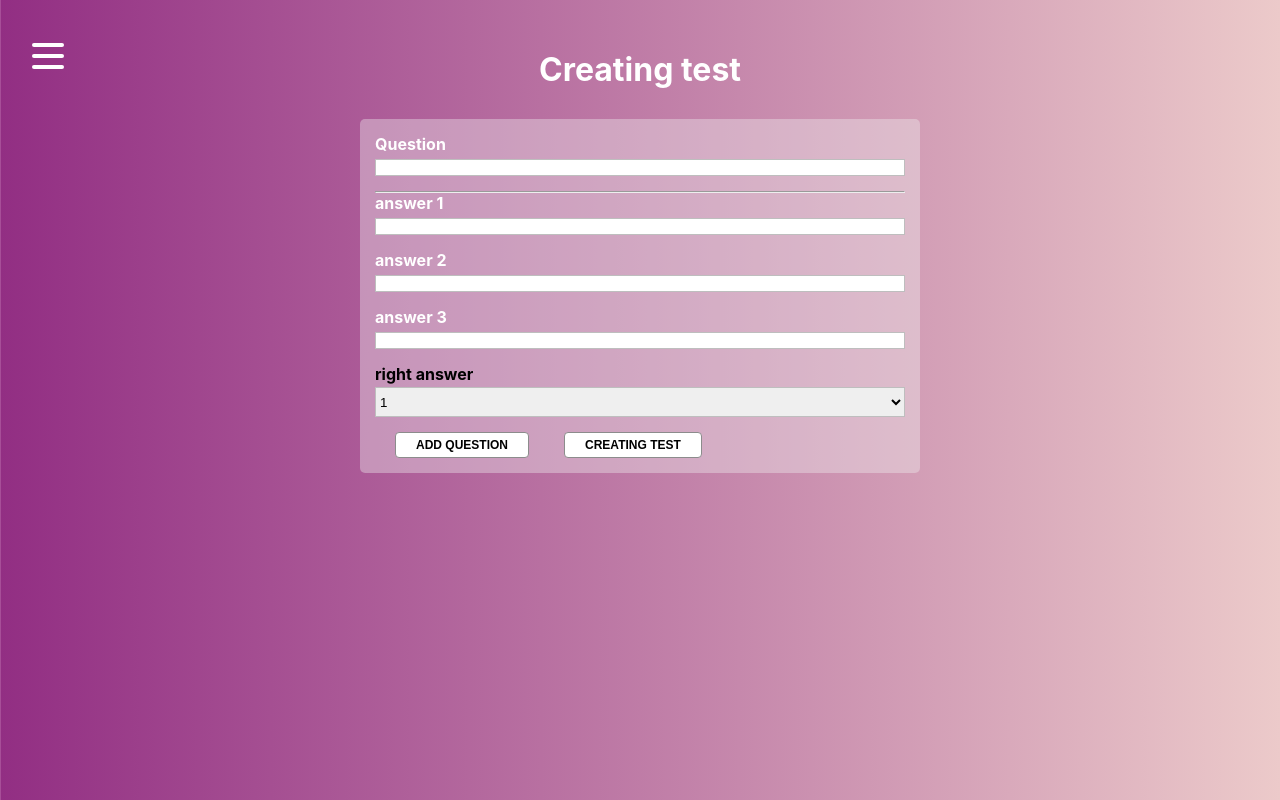
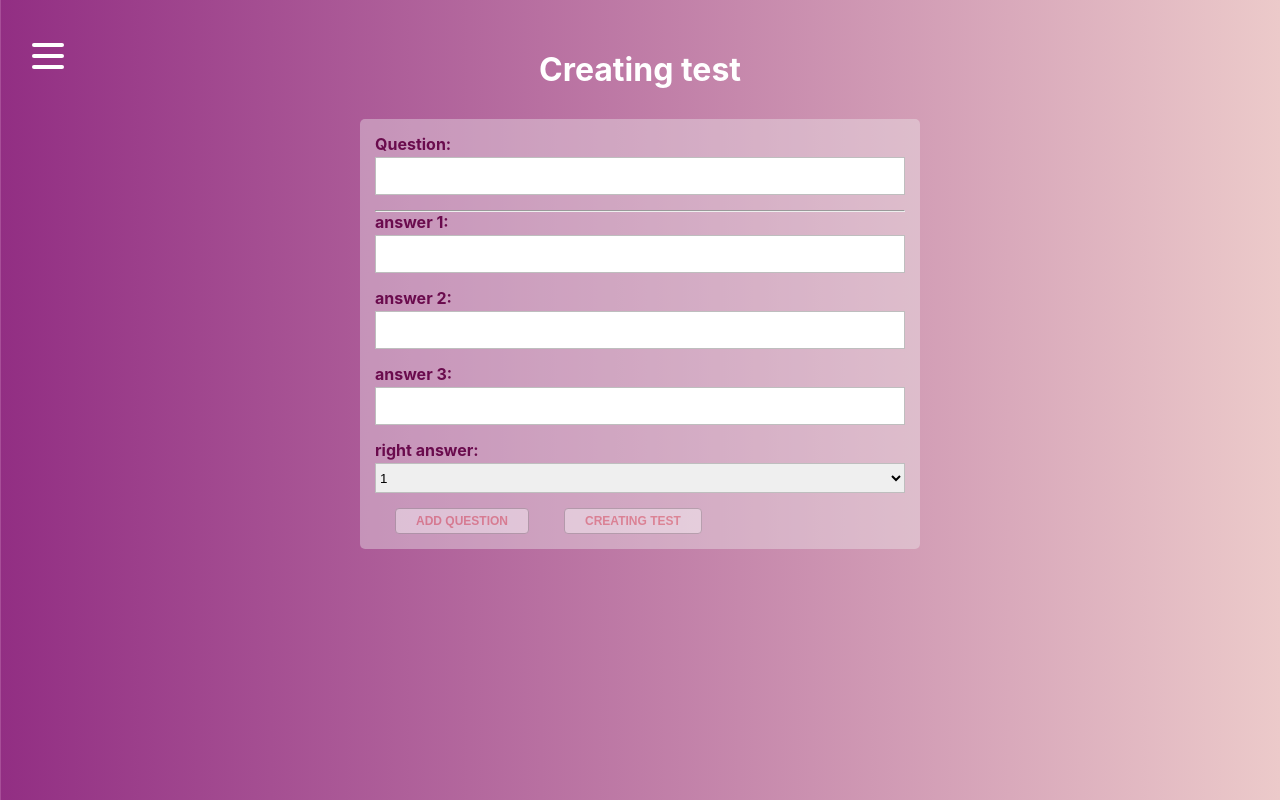
Before and after one commit to ElenaYakubovskaya/tests_EngIT, a React app: page /creating in a window 1280 px wide. Built offline with nearby package versions, Linux system fonts and the light colour scheme.

Commit message:
changed component button, added change in component creatingtest

```diff
--- a/src/components/UI/Button.jsx
+++ b/src/components/UI/Button.jsx
@@ -13,8 +13,6 @@
   text-transform: uppercase;
   font-weight: bold;
   font-size: 12px;
-  background-color: ${(props) =>
-    props.bg === '#a11e75' ? '#a11e75' : 'white'};
 
   &:hover {
     box-shadow: inset 1px 2px 5px rgba(0, 0, 0, 0.3);
@@ -25,10 +23,21 @@
   &:active {
     box-shadow: inset 4px 4px 2px rgba(0, 0, 0, 0.3);
   }
+
+  &:disabled {
+    color: #ea4b53;
+    background: #fff;
+    cursor: not-allowed;
+    opacity: 0.4;
+  }
 `;
 
 const Button = (props) => {
-  return <StyleButton onClick={props.onClick}>{props.children}</StyleButton>;
+  return (
+    <StyleButton disabled={props.disabled} onClick={props.onClick}>
+      {props.children}
+    </StyleButton>
+  );
 };
 
 export default Button;
--- a/src/components/UI/Input.jsx
+++ b/src/components/UI/Input.jsx
@@ -9,13 +9,15 @@
     padding: 0;
     display: block;
     font-weight: bold;
-    color: ${(props) => (props.invalid === 'invalid' ? 'red' : 'white')};
+    color: #6a0b4d;
   }
 
   input {
+    font-size: 1.2em;
     display: block;
     box-sizing: border-box;
     border: 1px solid #bebebe;
+
     margin: 5px 0 0;
     width: 100%;
     outline: none;
@@ -47,7 +49,7 @@
         onChange={props.onChange}
       ></input>
       {isInvalid(props) ? (
-        <span>{props.errorMessage || 'введите правильное значение'}</span>
+        <span>{props.errorMessage || 'enter valid value'}</span>
       ) : null}
     </StyleInput>
   );
--- a/src/components/UI/Select.jsx
+++ b/src/components/UI/Select.jsx
@@ -9,6 +9,7 @@
     padding: 0;
     font-weight: bold;
     display: block;
+    color: #6a0b4d;
   }
 
   select {
--- a/src/containers/Auth/Auth.jsx
+++ b/src/containers/Auth/Auth.jsx
@@ -31,7 +31,7 @@
   }
 
   h1 {
-    color: #b0609e;
+    color: #6a0b4d;
     text-align: center;
     text-transform: uppercase;
     margin-bottom: 30px;
@@ -56,7 +56,7 @@
     box-sizing: border-box;
     border: 1px solid #bebebe;
     padding: 7px;
-    margin: 0 auto 20px;
+    margin: 0 auto 2px;
     width: 100%;
     outline: none;
     transition: all 300ms ease-in-out;
@@ -159,8 +159,6 @@
   }
 
   onChangeHandler = (event, controlName) => {
-    console.log(`${controlName}:`, event.target.value);
-
     const formControls = { ...this.state.formControls };
     const control = { ...formControls[controlName] };
 
@@ -170,8 +168,15 @@
 
     formControls[controlName] = control;
 
+    let isFormValid = true;
+
+    Object.keys(formControls).forEach((name) => {
+      isFormValid = formControls[name].valid && isFormValid;
+    });
+
     this.setState({
       formControls,
+      isFormValid,
     });
   };
 
@@ -202,10 +207,18 @@
           <form onSubmit={this.submitHandler} className="auth">
             {this.renderInputs()}
             <div className="buttons">
-              <Button type="success" onClick={this.loginHandler}>
+              <Button
+                disabled={!this.state.isFormValid}
+                type="success"
+                onClick={this.loginHandler}
+              >
                 Log in
               </Button>
-              <Button type="primary" onClick={this.registerHandler}>
+              <Button
+                disabled={!this.state.isFormValid}
+                type="primary"
+                onClick={this.registerHandler}
+              >
                 Sign in
               </Button>
             </div>
--- a/src/containers/СreatingTests/СreatingTests.jsx
+++ b/src/containers/СreatingTests/СreatingTests.jsx
@@ -4,7 +4,7 @@
 import Button from '../../components/UI/Button';
 import Select from '../../components/UI/Select';
 
-import { createControl } from '../../form/MainForm';
+import { createControl, validate, validateForm } from '../../form/MainForm';
 
 const StyleСreatingTests = styled.div`
   display: flex;
@@ -21,7 +21,7 @@
   h1 {
     text-align: center;
     margin-bottom: 30px;
-    color: white;
+    color: #ffffff;
   }
 
   form {
@@ -30,13 +30,25 @@
     padding: 15px;
     box-shadow: 2px 2px 2px rgba(0 0 0 0.5);
   }
+
+  input {
+    display: block;
+    box-sizing: border-box;
+    border: 1px solid #bebebe;
+    padding: 7px;
+    margin: 0 auto 2px;
+    width: 100%;
+    outline: none;
+    transition: all 300ms ease-in-out;
+    font-size: 1.2rem;
+  }
 `;
 
 function createOptionControl(number) {
   return createControl(
     {
-      label: `answer ${number} `,
-      errorMesage: 'This value cannot be empty',
+      label: `answer ${number}: `,
+      errorMessage: 'This value cannot be empty',
       id: number,
     },
     { required: true }
@@ -47,7 +59,7 @@
   return {
     question: createControl(
       {
-        label: 'Question',
+        label: 'Question:',
         errorMesage: 'Question cannot be empty',
       },
       { required: true }
@@ -61,6 +73,7 @@
 export default class СreatingTests extends Component {
   state = {
     test: [],
+    isFormValid: false,
     rightAnswerId: 1,
     formControls: createFormControls(),
   };
@@ -69,11 +82,54 @@
     event.preventDefault();
   };
 
-  addQuestionHandler = () => {};
+  addQuestionHandler = (event) => {
+    event.preventDefault();
 
-  createTestHandler = () => {};
+    const test = this.state.test.concat();
+    const index = test.length + 1;
 
-  changeHandler = (value, controlName) => {};
+    const { question, option1, option2, option3 } = this.state.formControls;
+
+    const questionItem = {
+      question: question.value,
+      id: index,
+      rightAnswerId: this.state.rightAnswerId,
+      answers: [
+        { text: option1.value, id: option1.id },
+        { text: option2.value, id: option2.id },
+        { text: option3.value, id: option3.id },
+      ],
+    };
+    test.push(questionItem);
+
+    this.setState({
+      test,
+      isFormValid: false,
+      rightAnswerId: 1,
+      formControls: createFormControls(),
+    });
+  };
+
+  createTestHandler = (event) => {
+    event.preventDefault();
+    console.log(this.state.test);
+  };
+
+  changeHandler = (value, controlName) => {
+    const formControls = { ...this.state.formControls };
+    const control = { ...formControls[controlName] };
+
+    control.touched = true;
+    control.value = value;
+    control.valid = validate(control.value, control.validation);
+
+    formControls[controlName] = control;
+
+    this.setState({
+      formControls,
+      isFormValid: validateForm(formControls),
+    });
+  };
 
   renderControls() {
     return Object.keys(this.state.formControls).map((controlName, index) => {
@@ -106,7 +162,7 @@
   render() {
     const select = (
       <Select
-        label="right answer"
+        label="right answer:"
         value={this.state.rightAnswerId}
         onChange={this.selectChangeHandler}
         options={[
@@ -123,10 +179,18 @@
           <form onSubmit={this.submitHandler}>
             {this.renderControls()}
             {select}
-            <Button type="primary" onClick={this.addQuestionHandler}>
+            <Button
+              type="primary"
+              onClick={this.addQuestionHandler}
+              disabled={!this.state.isFormValid}
+            >
               add question
             </Button>
-            <Button type="success" onClick={this.createTestHandler}>
+            <Button
+              type="success"
+              onClick={this.createTestHandler}
+              disabled={this.state.test.length === 0}
+            >
               creating test
             </Button>
           </form>
--- a/src/form/MainForm.jsx
+++ b/src/form/MainForm.jsx
@@ -7,3 +7,33 @@
     value: '',
   };
 }
+
+export function validate(value, validation = null) {
+  if (!validation) {
+    return true;
+  }
+
+  let isValid = true;
+
+  if (validation.required) {
+    isValid = value.trim() !== '' && isValid;
+  }
+
+  return isValid;
+}
+
+export function validateForm(formControls) {
+  let isFormValid = true;
+
+  for (let control in formControls) {
+    if (formControls.hasOwnProperty(control)) {
+      isFormValid = formControls[control].valid && isFormValid;
+    }
+  }
+
+  Object.keys(formControls).forEach((name) => {
+    isFormValid = formControls[name].valid && isFormValid;
+  });
+
+  return isFormValid;
+}
```
